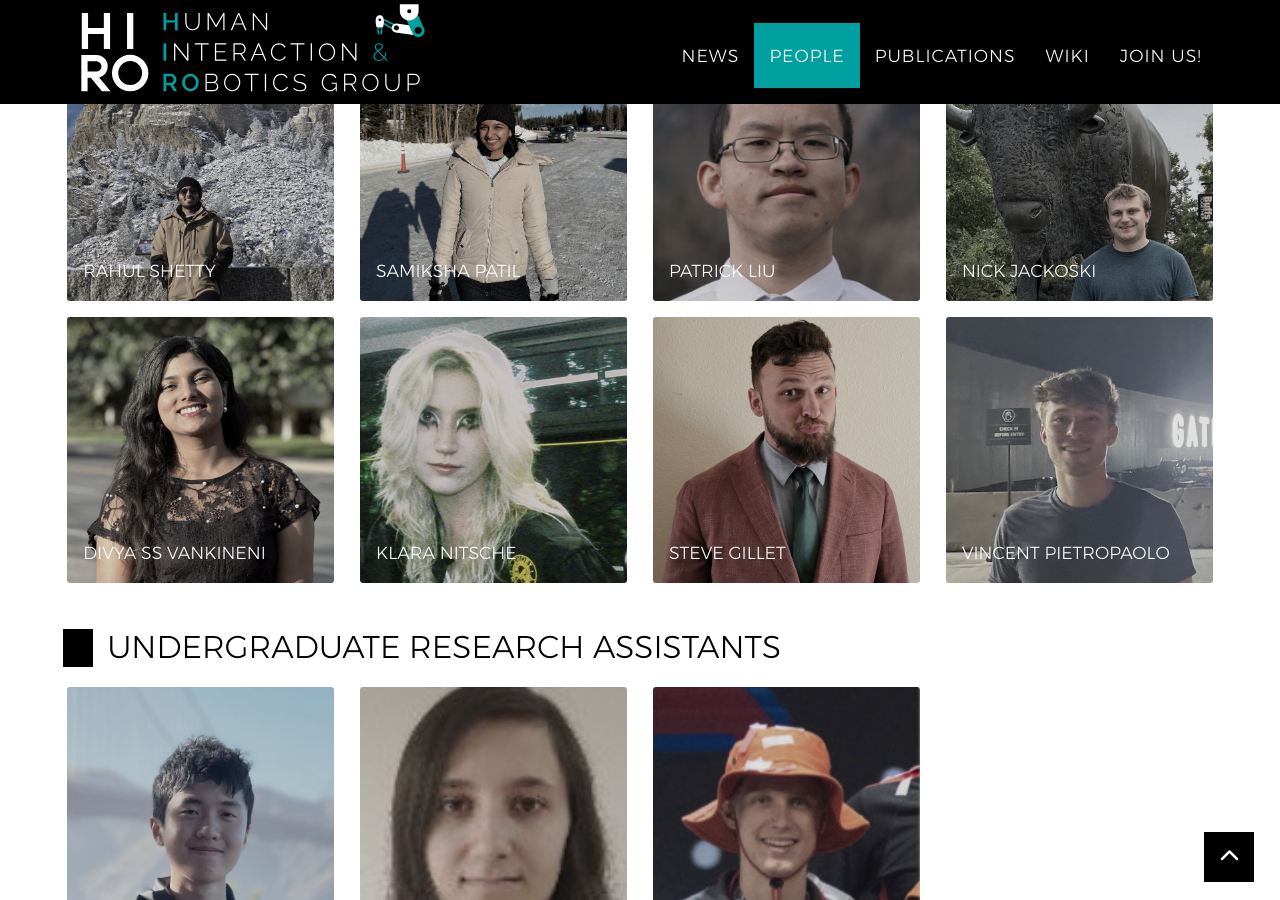
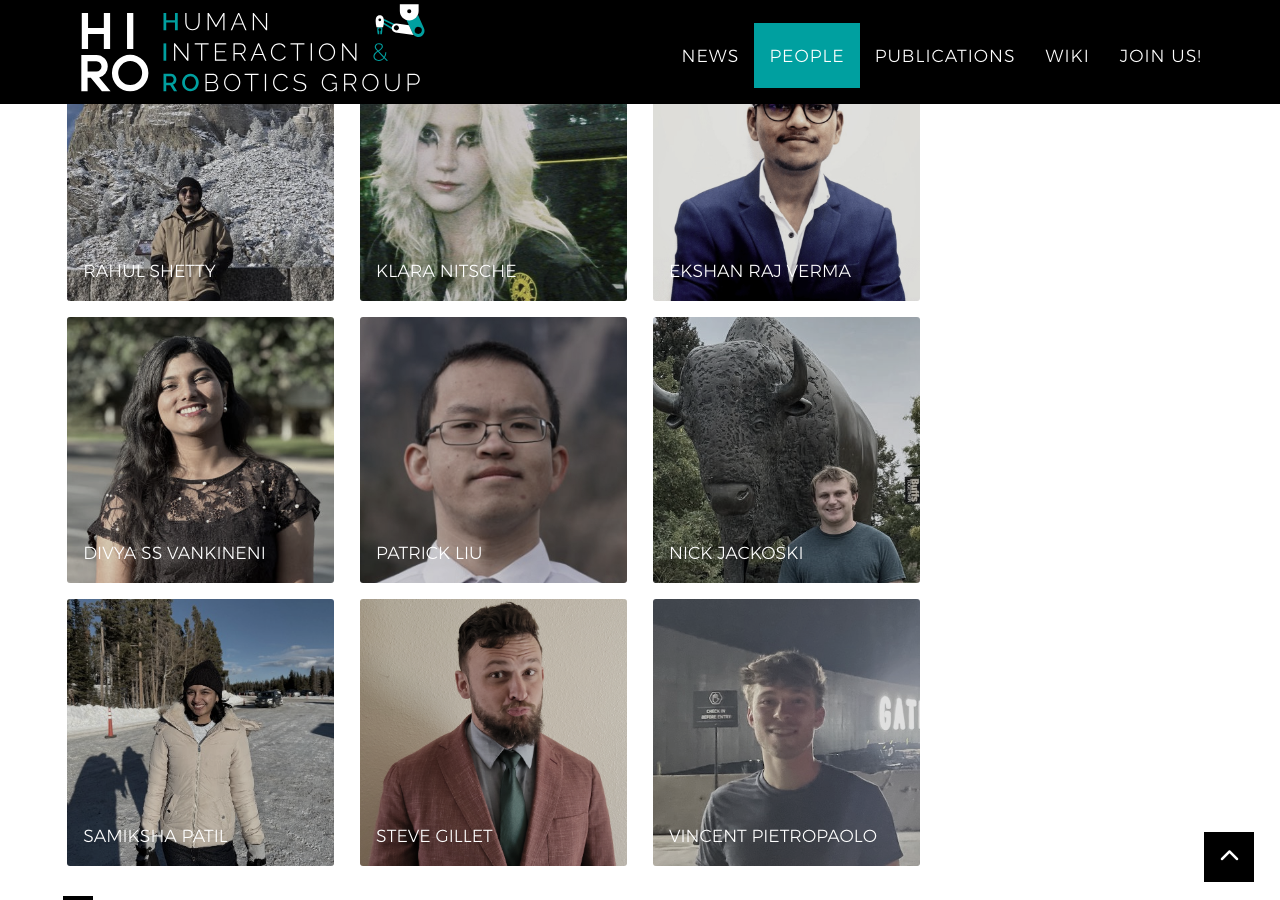
Before and after one commit to HIRO-group/HIRO-group.github.io, a Jekyll site: the page built from people.html, in a window 1280 px wide and 900 px high, scrolled down 3084 px. Built offline with Jekyll 4.4.1, drawn with Linux system fonts in a browser that asks for light colours; nearby versions of some CDN libraries; some web fonts are replaced.

Commit message:
Add ekshan to people page

```diff
--- a/_data/people.yml
+++ b/_data/people.yml
@@ -151,6 +151,12 @@
    role: grad
    email: Steve.Gillet@colorado.edu
    pic: steveGillet.jpg
+
+ - name: Ekshan Raj Verma
+   role: grad
+   url: https://www.linkedin.com/in/ekshan-raj-verma/
+   email: EkshanRaj.Verma@colorado.edu
+   pic: ekshan.jpeg
 
  - name: Nick Jackoski
    role: grad
```
Also changed, not shown: img/people/ekshan.jpeg (added).
